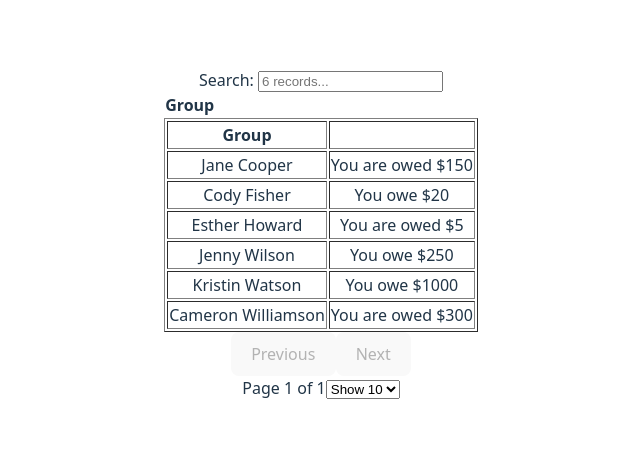
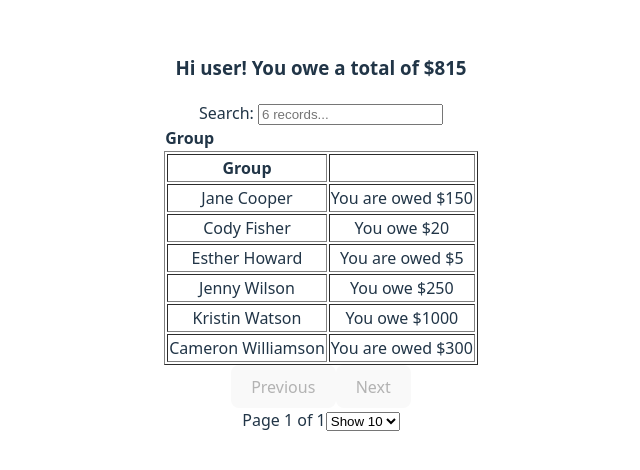
Before and after one commit to seantehds/dbs-hackathon, a React app in the folder frontend/: page / in a window 1280 px wide. Shown: the part 166-636 px from the top of the page, without its empty margins (319-959 px from the left). Built offline with nearby package versions, Linux system fonts and the light colour scheme; the HTML template or start-up script is replaced by a standard one.

Commit message:
Update total balance

```diff
--- a/frontend/src/App.tsx
+++ b/frontend/src/App.tsx
@@ -117,6 +117,7 @@ function App() {
         <Route path='/' element={
           <>
             {/* <div>Home</div> */}
+            <h3>Hi user! You owe a total of $815</h3>
             <Table columns={columns} data={data} />
           </>
         }
```
